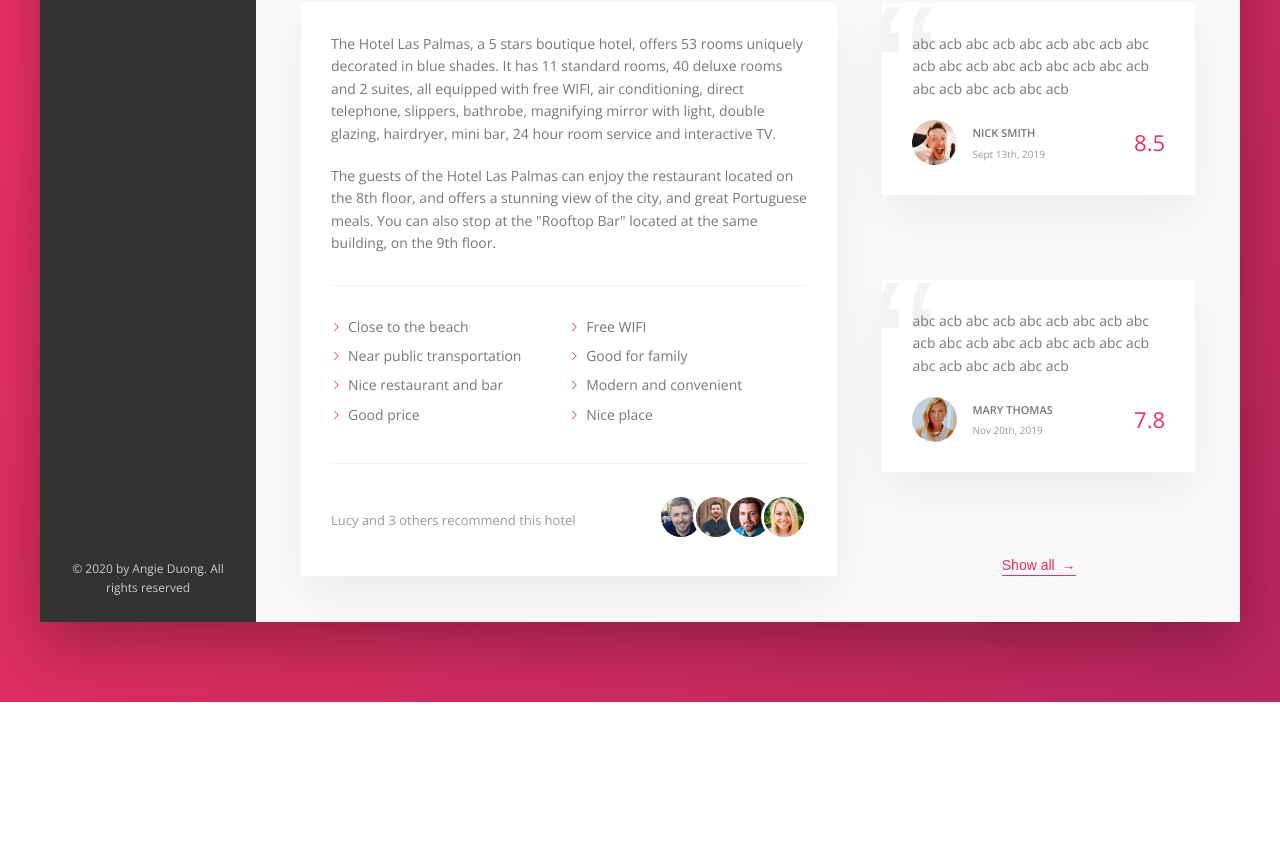
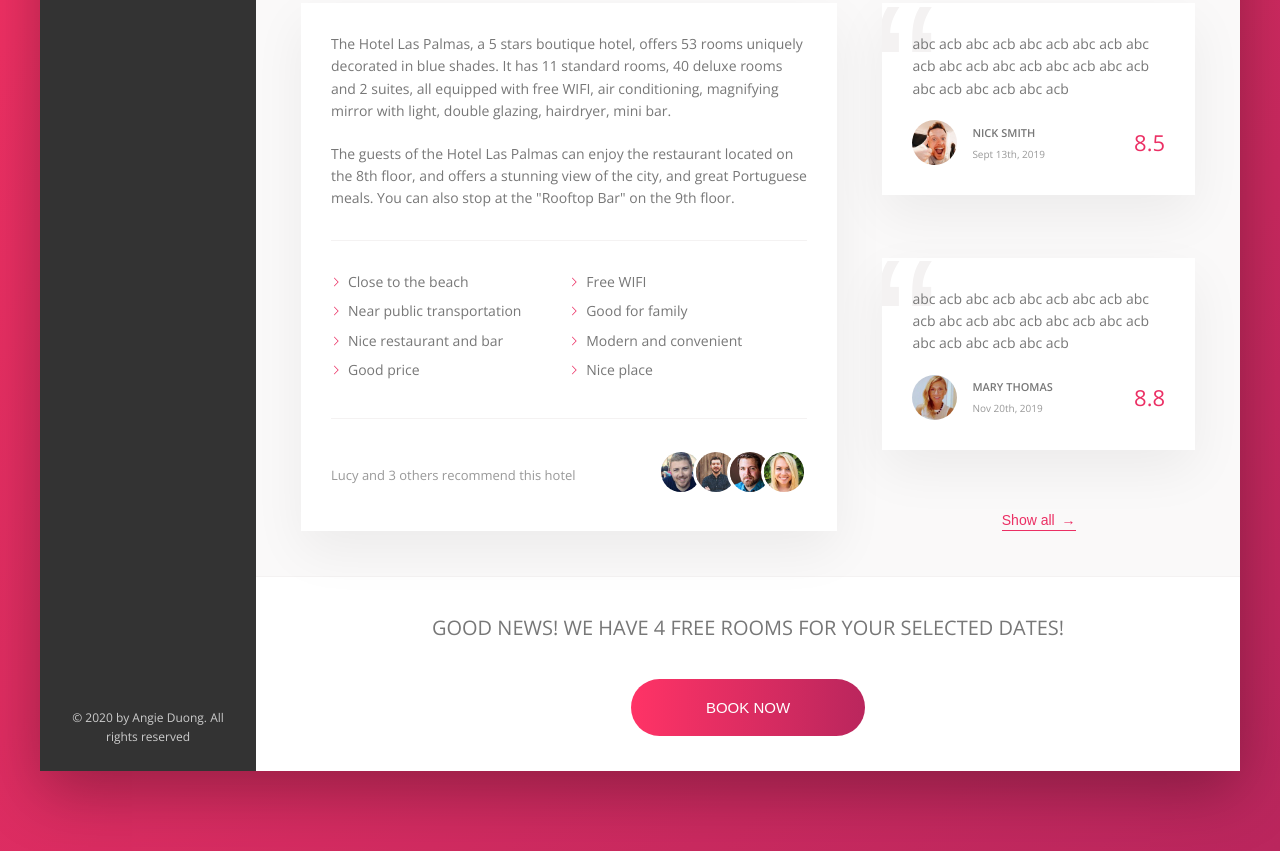
Before and after one commit to Angieduong7/Trillo, a website: page index.html in a window 1280 px wide. Shown: the part 644-1495 px from the top of the page. Before the commit the page ends 1346 px from the top, so only its background shows below. Drawn offline with nearby package versions, Linux system fonts and the light colour scheme.

Commit message:
Call to action part

```diff
--- a/index.html
+++ b/index.html
@@ -146,16 +146,15 @@
                 The Hotel Las Palmas, a 5 stars boutique hotel, offers 53 rooms
                 uniquely decorated in blue shades. It has 11 standard rooms, 40
                 deluxe rooms and 2 suites, all equipped with free WIFI, air
-                conditioning, direct telephone, slippers, bathrobe, magnifying
-                mirror with light, double glazing, hairdryer, mini bar, 24 hour
-                room service and interactive TV.
+                conditioning, magnifying mirror with light, double glazing,
+                hairdryer, mini bar.
               </p>
 
               <p class="paragraph">
                 The guests of the Hotel Las Palmas can enjoy the restaurant
                 located on the 8th floor, and offers a stunning view of the
                 city, and great Portuguese meals. You can also stop at the
-                "Rooftop Bar" located at the same building, on the 9th floor.
+                "Rooftop Bar" on the 9th floor.
               </p>
 
               <ul class="list">
@@ -231,11 +230,20 @@
                     <p class="review__user-name">Mary Thomas</p>
                     <p class="review__user-date">Nov 20th, 2019</p>
                   </div>
-                  <div class="review__user-score">7.8</div>
+                  <div class="review__user-score">8.8</div>
                 </figcaption>
               </figure>
               <button class="btn-inline">Show all <span>&rarr;</span></button>
             </div>
+          </div>
+          <div class="cta">
+            <h2 class="cta__book-now">
+              Good news! We have 4 free rooms for your selected dates!
+            </h2>
+            <button class="btn">
+              <span class="btn__visible">Book Now</span>
+              <span class="btn__invisible">Only 4 rooms left</span>
+            </button>
           </div>
         </main>
       </div>
--- a/sass/_components.scss
+++ b/sass/_components.scss
@@ -449,3 +449,71 @@
     z-index: 1;
   }
 }
+
+////////////////////
+//CALL TO ACTION
+.cta {
+  padding: 3.5rem 0;
+  text-align: center;
+
+  &__book-now {
+    font-size: 2rem;
+    font-weight: 300;
+    text-transform: uppercase;
+    margin-bottom: 3.5rem;
+  }
+}
+
+.btn {
+  font-size: 1.5rem;
+  font-weight: 300;
+  text-transform: uppercase;
+  border-radius: 100px;
+  border: none;
+  background-image: linear-gradient(
+    to right,
+    var(--color-primary-light),
+    var(--color-primary-dark)
+  );
+  color: white;
+  position: relative;
+  overflow: hidden;
+  cursor: pointer;
+
+  & > * {
+    display: inline-block;
+    height: 100%;
+    width: 100%;
+
+    transition: all 0.2s;
+  }
+
+  &__visible {
+    padding: 2rem 7.5rem;
+  }
+  &__invisible {
+    position: absolute;
+    padding: 2rem 0;
+    left: 0;
+    top: -100%;
+  }
+
+  &:hover {
+    background-image: linear-gradient(
+      to left,
+      var(--color-primary-light),
+      var(--color-primary-dark)
+    );
+  }
+  &:hover &__visible {
+    transform: translateY(100%);
+  }
+  &:hover &__invisible {
+    top: 0;
+  }
+
+  &:focus {
+    outline: none;
+    animation: pulsate 1s infinite;
+  }
+}
```
Also changed, not shown: css/style.css.
